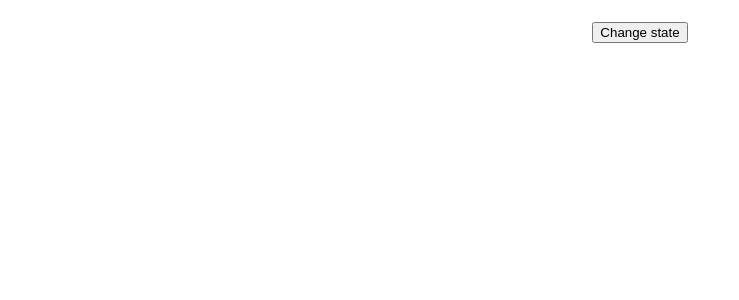
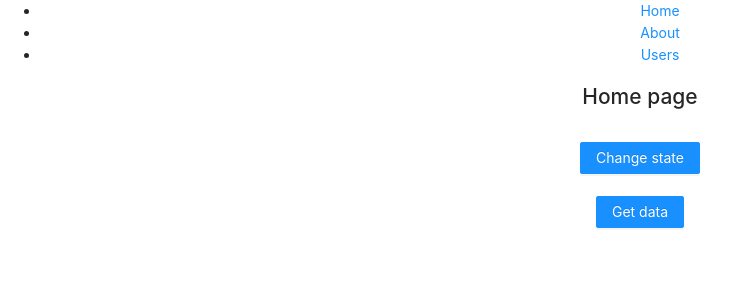
Before and after one commit to den2308/JSbasic-React, a React (Create React App) app: page / in a window 1280 px wide. Shown: the top 300 px of the page, without its empty margins (0-739 px from the left). Built offline with nearby package versions, Linux system fonts and the light colour scheme.

Commit message:
added thunk added ant d added router added axios

```diff
--- a/package.json
+++ b/package.json
@@ -6,9 +6,12 @@
     "@testing-library/jest-dom": "^5.11.4",
     "@testing-library/react": "^11.1.0",
     "@testing-library/user-event": "^12.1.10",
+    "antd": "^4.16.7",
+    "axios": "^0.21.1",
     "react": "^17.0.2",
     "react-dom": "^17.0.2",
     "react-redux": "^7.2.4",
+    "react-router-dom": "^5.2.0",
     "react-scripts": "4.0.3",
     "redux": "^4.1.0",
     "redux-devtools-extension": "^2.13.9",
--- a/src/App.js
+++ b/src/App.js
@@ -1,13 +1,93 @@
-import { connect } from 'react-redux'
+import { Button, Typography } from 'antd';
+import { connect, useDispatch } from 'react-redux'
+import {
+  BrowserRouter as Router,
+  Switch,
+  Route,
+  Link,
+  useHistory
+} from "react-router-dom";
 import './App.css';
 import { getUser } from './store/actions/user'
+import { getWeatherDataThunk } from './store/thunk/weatherThunk'
+
+function Home() {
+  return <h2>Home page</h2>;
+}
+
+function About() {
+  return <h2>About page</h2>;
+}
+
+function Users() {
+  let history = useHistory();
+  const gotToAboutPage = () => {
+    history.replace("/about");
+  }
+  return (
+    <>
+      <h2>Users page</h2>
+      <Button type="primary" onClick={gotToAboutPage}>
+        Go to about
+      </Button>
+    </>
+  );
+}
+
 
 function App(props) {
+  const dispatch = useDispatch();
+
+  const handleGetDataFromApi = () => {
+    dispatch(getWeatherDataThunk())
+  }
+  const handleChangeUserState = () => {
+    props.getUserAction()
+  }
+
   return (
     <div className="App">
-      <h1>{props.firstName}</h1>
-      <h1>{props.lastName}</h1>
-      <button onClick={() => { props.getUserAction() }}>Change state</button>
+      <Router>
+        <div>
+          <nav>
+            <ul>
+              <li>
+                <Link to="/">Home</Link>
+              </li>
+              <li>
+                <Link to="/about">About</Link>
+              </li>
+              <li>
+                <Link to="/users">Users</Link>
+              </li>
+            </ul>
+          </nav>
+
+          {/* A <Switch> looks through its children <Route>s and
+            renders the first one that matches the current URL. */}
+          <Switch>
+            <Route path="/about">
+              <About />
+            </Route>
+            <Route path="/users">
+              <Users />
+            </Route>
+            <Route path="/">
+              <Home />
+            </Route>
+          </Switch>
+        </div>
+      </Router>
+      <Typography.Title level={3}>{props.firstName}</Typography.Title>
+      <Typography.Title level={3}>{props.lastName}</Typography.Title>
+      <Button type="primary" onClick={handleChangeUserState}>Change state</Button>
+      <br />
+      <br />
+      <Button type="primary" onClick={handleGetDataFromApi}>
+        Get data
+      </Button>
+      <br />
+      <br />
     </div>
   );
 }
--- /dev/null
+++ b/src/api/weatherAPI.js
@@ -0,0 +1,15 @@
+import axios from 'axios'
+
+let config = {
+    method: 'get',
+    url: 'http://api.openweathermap.org/data/2.5/weather?q=Kyiv&appid=d5e0d92eb47081c243a43f17dbf15e5c',
+    headers: {}
+};
+export const getWeatherData = async () => {
+    try {
+        const res = await axios(config)
+        return res.data
+    } catch (error) {
+        console.log(error)
+    }
+}
--- a/src/index.js
+++ b/src/index.js
@@ -5,6 +5,7 @@ import './index.css';
 import store from './store'
 import App from './App';
 import reportWebVitals from './reportWebVitals';
+import 'antd/dist/antd.css';
 
 ReactDOM.render(
   <Provider store={store}>
--- a/src/store/actions/index.js
+++ b/src/store/actions/index.js
@@ -3,3 +3,7 @@
 export {
   getUser,
 } from './user';
+
+export {
+  getWeatherData
+} from './weatherData'
--- /dev/null
+++ b/src/store/actions/weatherData.js
@@ -0,0 +1,6 @@
+import weatherConstant from '../constants/weatherConstant';
+
+export const getWeatherDataAction = (data) => ({
+    type: weatherConstant.GET_WEATHER_DATA,
+    data,
+});
--- /dev/null
+++ b/src/store/constants/weatherConstant.js
@@ -0,0 +1,3 @@
+export default {
+    GET_WEATHER_DATA: 'GET_WEATHER_DATA',
+};
--- a/src/store/reducers/index.js
+++ b/src/store/reducers/index.js
@@ -1,8 +1,10 @@
 import { combineReducers } from 'redux';
 import userReducer from './user';
+import weatherReducers from './weatherReducers'
 
 const appReducer = combineReducers({
   user: userReducer,
+  weatherData: weatherReducers
 });
 
 export default appReducer;
--- /dev/null
+++ b/src/store/reducers/weatherReducers.js
@@ -0,0 +1,16 @@
+/* eslint-disable import/no-anonymous-default-export */
+import constants from '../constants/weatherConstant';
+
+export const initialState = () => ({
+    weatherData: {}
+});
+
+export default (state = initialState(), action) => {
+    switch (action.type) {
+        case constants.GET_WEATHER_DATA:
+            return {
+                weatherData: action.data
+            }
+        default: return state;
+    }
+};
--- a/src/store/store.js
+++ b/src/store/store.js
@@ -1,12 +1,13 @@
-import { createStore } from 'redux';
+import { createStore, applyMiddleware } from 'redux';
 import { composeWithDevTools } from 'redux-devtools-extension';
+import thunk from 'redux-thunk';
 import reducers from './reducers';
 
 const initialState = {}
 const store = createStore(
   reducers,
   initialState,
-  composeWithDevTools()
+  composeWithDevTools(applyMiddleware(thunk))
 );
 
 export default store
--- /dev/null
+++ b/src/store/thunk/index.js
@@ -0,0 +1,5 @@
+
+
+export {
+  getWeatherDataThunk
+} from './weatherThunk';
--- /dev/null
+++ b/src/store/thunk/weatherThunk.js
@@ -0,0 +1,11 @@
+import { getWeatherData } from '../../api/weatherAPI'
+import { getWeatherDataAction } from '../actions/weatherData'
+
+export const getWeatherDataThunk = () => async (dispatch) => {
+  try {
+    const res = await getWeatherData();
+    dispatch(getWeatherDataAction(res));
+  } catch (err) {
+    console.log(err);
+  }
+};
```
Also changed, not shown: 2 other files (tests, documents, lock files or other folders).
